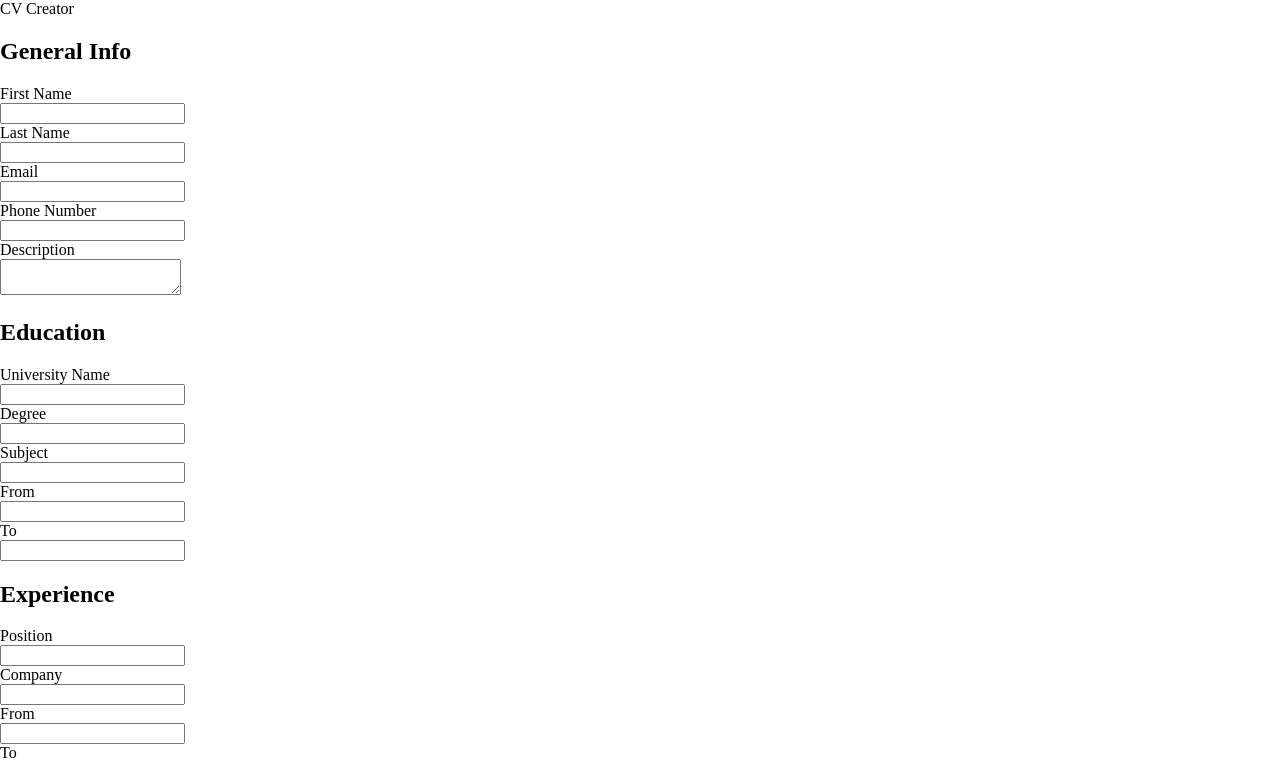
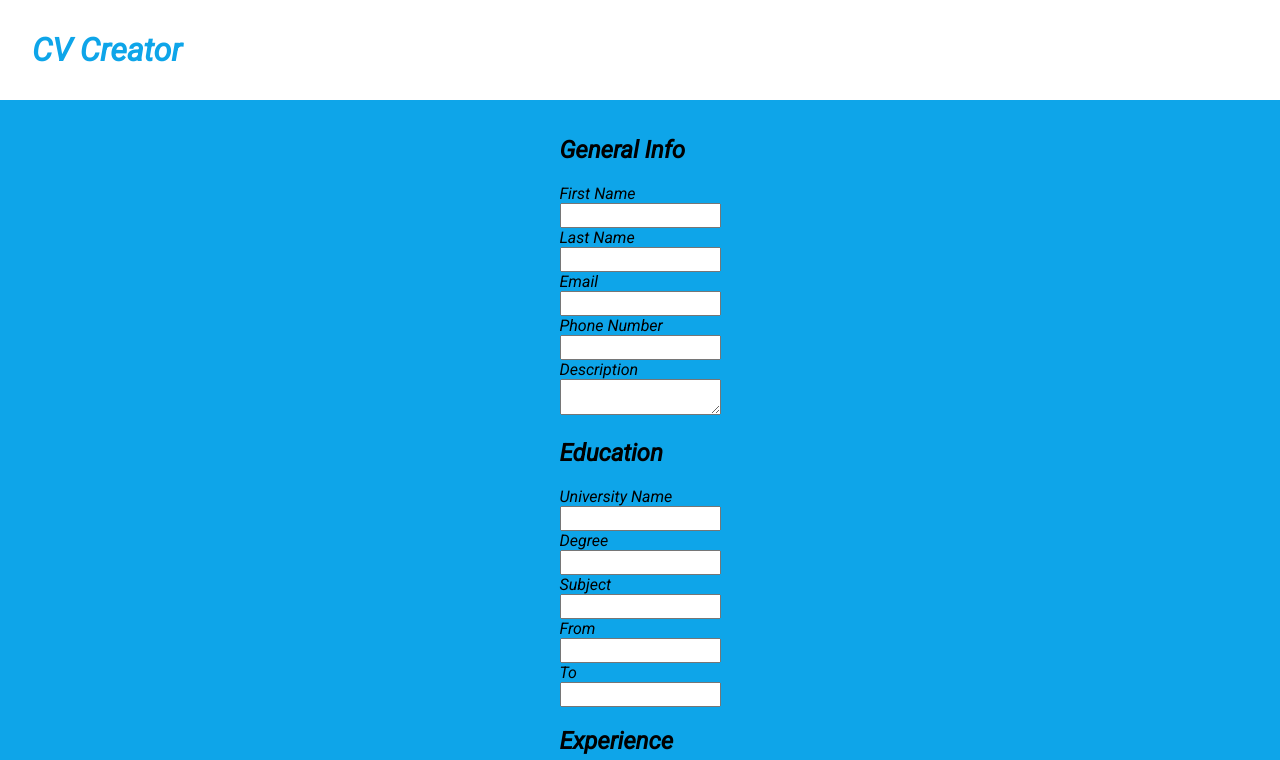
Before and after one commit to Hassane24/CV-Creator, a React (Create React App) app: page / in a window 1280 px wide. Shown: the top 760 px of the page. Built offline with nearby package versions, Linux system fonts and the light colour scheme.

Commit message:
styling and edit and check buttons working

```diff
--- a/src/components/CV-Form/GeneralInfo.js
+++ b/src/components/CV-Form/GeneralInfo.js
@@ -1,6 +1,8 @@
+import "../../styles/form-styles/GeneralInfo.css";
+
 const GeneralInfo = (props) => {
   return (
-    <div>
+    <div className="general-info">
       <h2>General Info</h2>
       <div>
         <label htmlFor="first-name">First Name</label>
--- a/src/components/Footer.js
+++ b/src/components/Footer.js
@@ -1,2 +1,3 @@
+import "../styles/Footer.css";
 const Footer = () => {};
 export default Footer;
--- a/src/components/Header.js
+++ b/src/components/Header.js
@@ -1,7 +1,8 @@
 import React from "react";
+import "../styles/Header.css";
 
 const Header = () => {
-  return <div>CV Creator</div>;
+  return <div className="header">CV Creator</div>;
 };
 
 export default Header;
--- a/src/components/Main.js
+++ b/src/components/Main.js
@@ -3,12 +3,15 @@ import GeneralInfo from "./CV-Form/GeneralInfo";
 import Education from "./CV-Form/Education";
 import Experience from "./CV-Form/Experience";
 import Preview from "./CV-Preview/Preview";
-import Form from "../styles/form-styles/Form.css";
+import "../styles/Main.css";
+import "../styles/form-styles/Form.css";
+import "../styles/preview-styles/Preview.css";
 
 class Main extends Component {
   constructor() {
     super();
     this.state = {
+      renderPreview: false,
       // General state
       general: {
         firstName: { text: "" },
@@ -134,10 +137,43 @@ class Main extends Component {
     }));
   };
 
+  // onClick handlers
+
+  handleOnSubmit = (e) => {
+    e.preventDefault();
+    this.setState({ renderPreview: !this.state.renderPreview });
+  };
+
   render() {
     const { general, education, experience } = this.state;
+    if (this.state.renderPreview)
       return (
-      <div>
+        <div className="main">
+          <Preview
+            firstName={general.firstName.text}
+            lastName={general.lastName.text}
+            number={general.number.text}
+            job={experience.position.text}
+            position={experience.position.text}
+            to={experience.to.text}
+            company={experience.company.text}
+            toEd={education.to.text}
+            email={general.email.text}
+            description={general.description.text}
+            fromEd={education.from.text}
+            uni={education.university.text}
+            degree={education.degree.text}
+            from={experience.from.text}
+            subject={education.subject.text}
+          ></Preview>
+          <button type="submit" onClick={this.handleOnSubmit}>
+            Edit your CV
+          </button>
+        </div>
+      );
+    else
+      return (
+        <div className="main">
           <form>
             <GeneralInfo
               firstName={general.firstName.text}
@@ -173,24 +209,10 @@ class Main extends Component {
               to={experience.to.text}
               toChange={this.handleToExChange}
             ></Experience>
+            <button type="submit" onClick={this.handleOnSubmit}>
+              Check your CV
+            </button>
           </form>
-        <Preview
-          firstName={general.firstName.text}
-          lastName={general.lastName.text}
-          number={general.number.text}
-          job={experience.position.text}
-          position={experience.position.text}
-          to={experience.to.text}
-          company={experience.company.text}
-          toEd={education.to.text}
-          email={general.email.text}
-          description={general.description.text}
-          fromEd={education.from.text}
-          uni={education.university.text}
-          degree={education.degree.text}
-          from={experience.from.text}
-          subject={education.subject.text}
-        ></Preview>
         </div>
       );
   }
--- a/src/styles/App.css
+++ b/src/styles/App.css
@@ -1,7 +1,10 @@
+@import url("https://fonts.googleapis.com/css2?family=Roboto:ital@1&display=swap");
+
 *,
 *::before,
 *::after {
   box-sizing: border-box;
+  font-family: "Roboto", sans-serif;
 }
 
 body {
--- a/src/styles/Header.css
+++ b/src/styles/Header.css
@@ -0,0 +1,14 @@
+.header {
+  font-weight: bold;
+  font-size: 2rem;
+  background-color: white;
+  height: 100px;
+  color: rgb(14 165 233);
+  display: flex;
+  justify-content: flex-start;
+  align-items: center;
+  padding: 2rem;
+  box-shadow: -1px 2px 2px 1px rgba(0, 0, 0, 0.61);
+  -webkit-box-shadow: -1px 2px 2px 1px rgba(0, 0, 0, 0.61);
+  -moz-box-shadow: -1px 2px 2px 1px rgba(0, 0, 0, 0.61);
+}
--- a/src/styles/Main.css
+++ b/src/styles/Main.css
@@ -0,0 +1,6 @@
+.main {
+  display: flex;
+  justify-content: center;
+  padding: 1rem;
+  background-color: rgb(14 165 233);
+}
--- a/src/styles/form-styles/Education.css
+++ b/src/styles/form-styles/Education.css
@@ -0,0 +1,3 @@
+.education {
+  background-color: black;
+}
--- a/src/styles/form-styles/GeneralInfo.css
+++ b/src/styles/form-styles/GeneralInfo.css
@@ -0,0 +1,12 @@
+.general-info {
+  width: 100%;
+}
+
+.general-info > div {
+  width: 100%;
+}
+
+input {
+  width: 100%;
+  height: 25px;
+}
```
Lines whose indentation alone changed are shown as unchanged.
